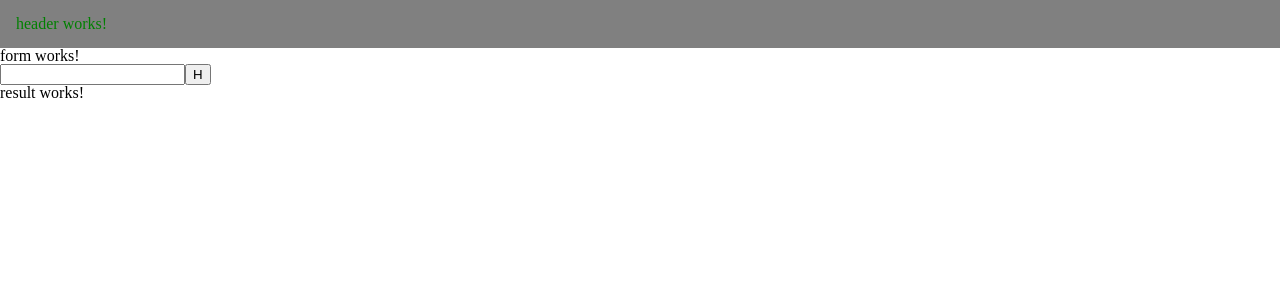
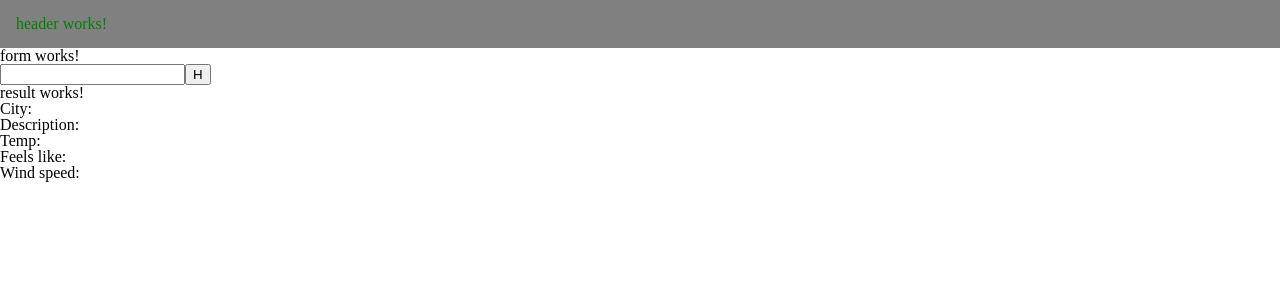
Before and after one commit to JustinJeoJones/AngularWeatherAPI, an Angular app in the folder my-app/: page / in a window 1280 px wide. Shown: the top 300 px of the page. Built offline with nearby package versions, Linux system fonts and the light colour scheme.

Commit message:
got info from service to display

```diff
--- a/my-app/src/app/api-call.service.ts
+++ b/my-app/src/app/api-call.service.ts
@@ -9,11 +9,23 @@ export class ApiCallService {
   private REST_API_SERVER = "https://api.openweathermap.org/data/2.5/weather?q=";
   private ID = "&appid=f13d9a4c716f47f7fa06bc732c55e049";
   private WeatherData = [];
+
+  public displayCity = "";
+  public displayDescription = "";
+  public displayTemp = "";
+  public displayFeel = "";
+  public displayWind = "";
+
   constructor(private httpClient: HttpClient) { }
 
   public setWeather(city){
     this.httpClient.get(this.REST_API_SERVER + city + this.ID).subscribe((data: any[])=>{
       console.log(data);
+      this.displayCity = data['name'];
+      this.displayDescription = data['weather'][0]['description'];
+      this.displayTemp = data['main']['temp'];
+      this.displayFeel = data['main']['feels_like'];
+      this.displayWind = data['wind']['speed'];
       this.WeatherData = data;
     })
   }
@@ -21,4 +33,7 @@ export class ApiCallService {
   public getWeather(){
     return this.WeatherData;
   }
+  public getH(){
+    return "h";
+  }
 }
--- a/my-app/src/app/form/form.component.ts
+++ b/my-app/src/app/form/form.component.ts
@@ -10,7 +10,7 @@ import { ApiCallService } from '../api-call.service';
 export class FormComponent implements OnInit {
 
   constructor(private apiCallService: ApiCallService) { }
-  city = "";
+  city = "Holland";
 
   ngOnInit(): void {
   }
--- a/my-app/src/app/result/result.component.html
+++ b/my-app/src/app/result/result.component.html
@@ -1 +1,6 @@
 <p>result works!</p>
+<p>City: {{this.apiCallService.displayCity}}</p>
+<p>Description: {{this.apiCallService.displayDescription}}</p>
+<p>Temp: {{this.apiCallService.displayTemp}}</p>
+<p>Feels like: {{this.apiCallService.displayFeel}}</p>
+<p>Wind speed: {{this.apiCallService.displayWind}}</p>
--- a/my-app/src/app/result/result.component.ts
+++ b/my-app/src/app/result/result.component.ts
@@ -7,13 +7,13 @@ import { ApiCallService } from '../api-call.service';
   styleUrls: ['./result.component.css']
 })
 export class ResultComponent implements OnInit {
-  constructor() { }
-
+  constructor(private apiCallService: ApiCallService) { }
+  city = "H";
   ngOnInit(){
 
   }
   getWeather(){
-
+    this.apiCallService.getWeather();
   }
 
 }
```
